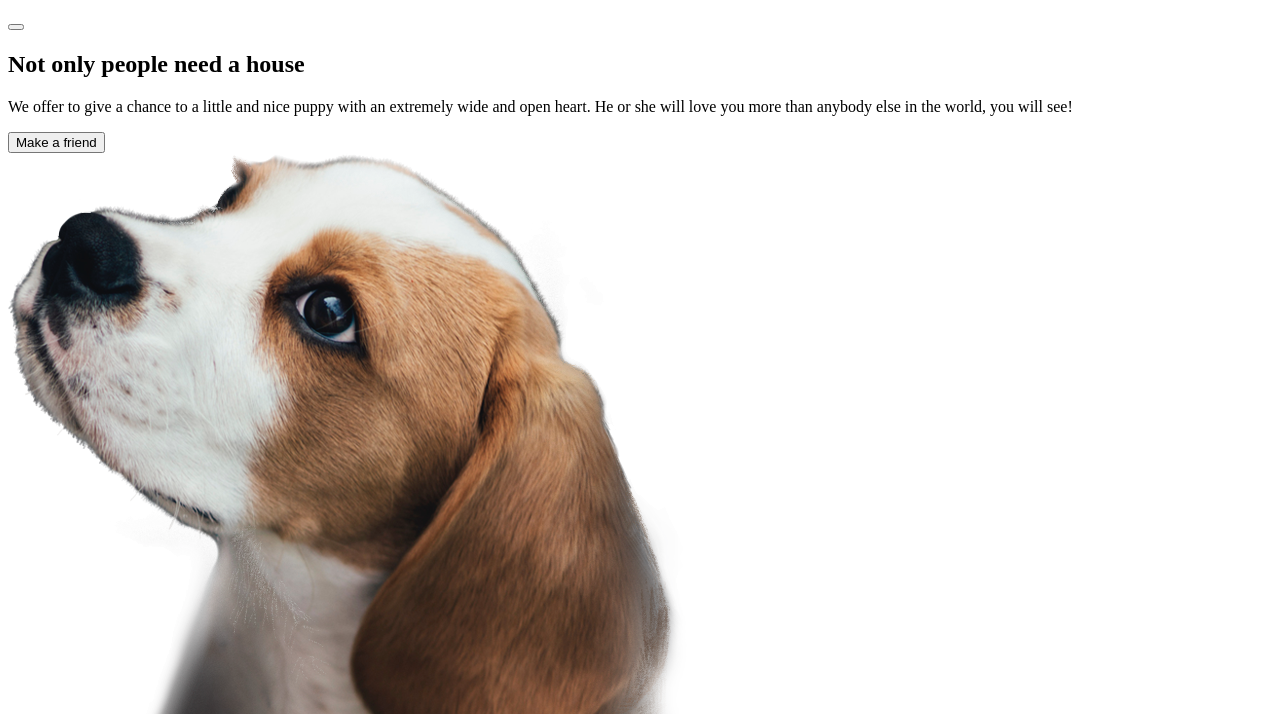
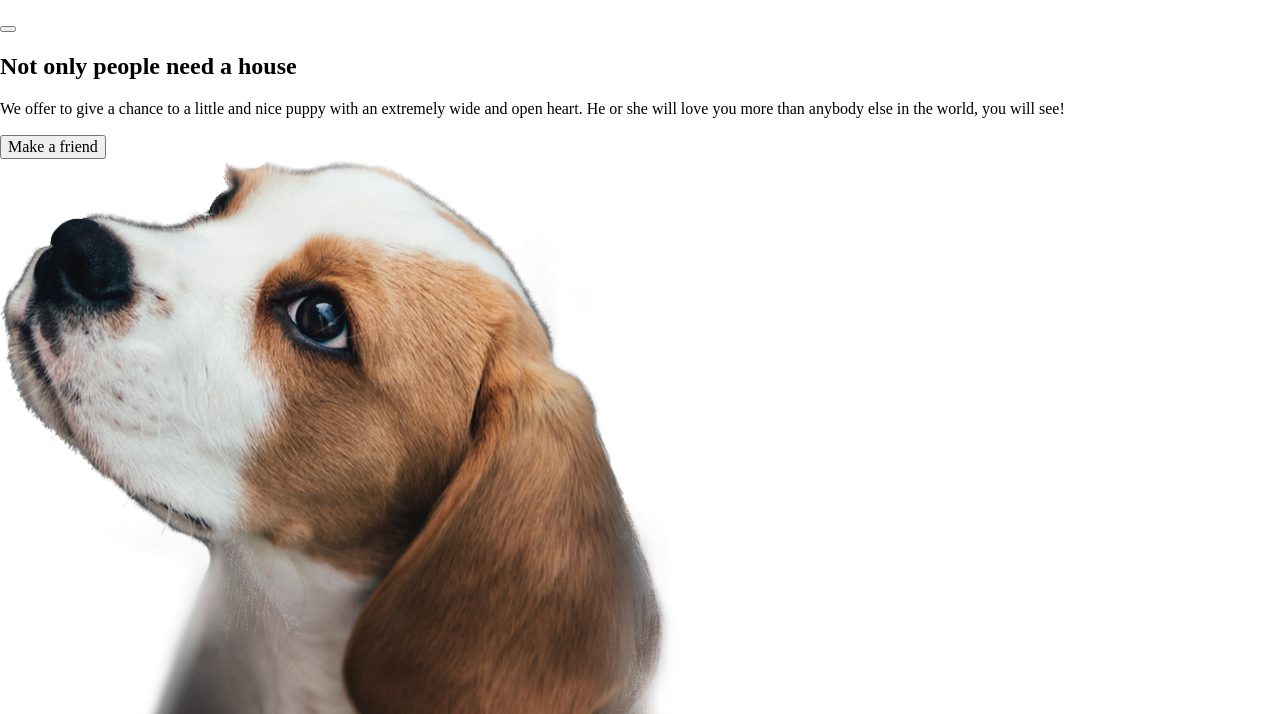
Before and after one commit to Eremor/shelter, a plain HTML site: page index.html in a window 1280 px wide. Shown: the part 189-903 px from the top of the page. Drawn offline with nearby package versions, Linux system fonts and the light colour scheme; files that its build step writes are made by us from their sources.

Commit message:
feat: add normalize

```diff
--- a/index.html
+++ b/index.html
@@ -4,6 +4,7 @@
   <meta charset="UTF-8">
   <meta name="viewport" content="width=device-width, initial-scale=1.0">
   <title>shelter</title>
+  <link rel="stylesheet" href="src/styles/normalize.css">
   <link rel="stylesheet" href="src/styles/main.css">
 </head>
 <body>
```
